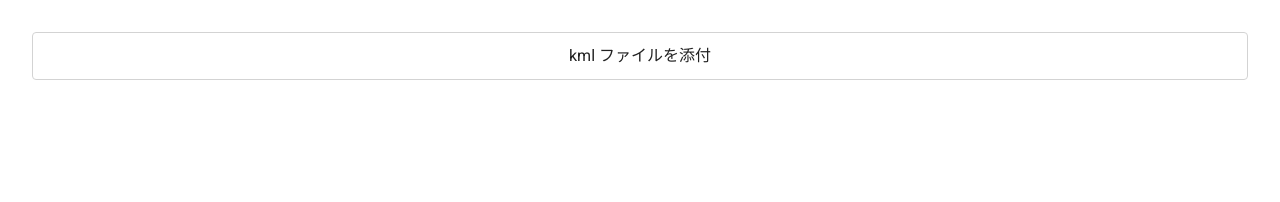
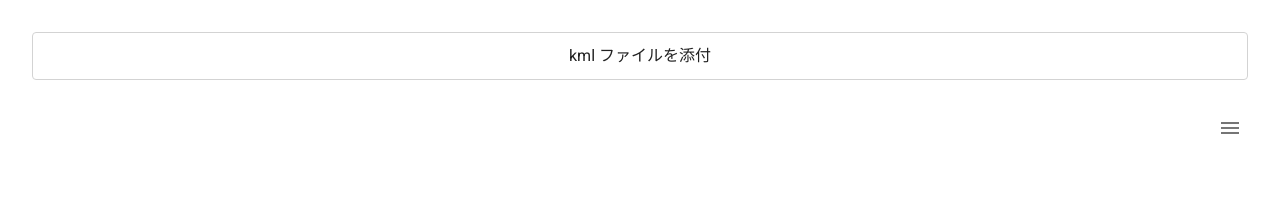
Before and after one commit to 482F/kml-viewer, a Vue app: page / in a window 1280 px wide. Shown: the top 202 px of the page. Built offline with nearby package versions, Linux system fonts and the light colour scheme.

Commit message:
列を非表示にできるように

```diff
--- a/src/components/kml-list-header.vue
+++ b/src/components/kml-list-header.vue
@@ -1,7 +1,9 @@
 <template>
   <v-list-item class="kml-list-header">
+    <div class="left">
       <template v-for="(column, i) of columns">
         <resizer
+          v-show="column.show"
           :key="column.name"
           :class="{ 'is-name': i === 0 }"
           :directions="['right']"
@@ -17,11 +19,43 @@
               {{ column.name }}
             </div>
             <v-icon class="icon" v-if="sortMethod.key === column.name">
-            {{ sortMethod.order === 1 ? 'mdi-chevron-up' : 'mdi-chevron-down' }}
+              {{
+                sortMethod.order === 1 ? 'mdi-chevron-up' : 'mdi-chevron-down'
+              }}
+            </v-icon>
+            <v-icon
+              class="icon show-on-hover"
+              v-else
+              @click="column.show = false"
+            >
+              mdi-close
             </v-icon>
           </div>
         </resizer>
       </template>
+    </div>
+    <div class="right">
+      <v-menu offset-y>
+        <template v-slot:activator="{ on }">
+          <v-btn class="icon-button" icon v-on="on">
+            <v-icon>mdi-menu</v-icon>
+          </v-btn>
+        </template>
+        <div class="kml-list-header-menu">
+          <v-list>
+            <v-list-item
+              v-for="column of columns"
+              :key="column"
+              v-show="!column.show"
+              @click="column.show = true"
+              :ripple="false"
+            >
+              {{ column.name }}
+            </v-list-item>
+          </v-list>
+        </div>
+      </v-menu>
+    </div>
   </v-list-item>
 </template>
 
@@ -57,8 +91,27 @@ export default {
 <style lang="scss" scoped>
 .kml-list-header {
   user-select: none;
+  display: flex;
+  justify-content: space-between;
+  .right,
+  .left {
+    display: flex;
+    width: fit-content;
+  }
+  .right {
+    flex-grow: 1;
+    height: 48px;
+    justify-content: flex-end;
+    align-items: center;
+    position: sticky;
+    right: 0;
+    > * {
+      background-color: white;
+    }
+  }
   .cell {
     cursor: pointer;
+    background-color: white;
     padding: 0 8px;
     height: 48px;
     transition: background-color 0.2s;
@@ -75,12 +128,31 @@ export default {
       overflow: hidden;
     }
   }
+  .icon-button {
+    position: sticky;
+    right: 0;
+  }
 }
 </style>
 
 <style lang="scss" scoped>
+.kml-list-header {
   .is-name {
     position: sticky;
     left: 0;
   }
+  .cell {
+    &:not(:hover) {
+      .show-on-hover {
+        display: none;
+      }
+    }
+  }
+}
 </style>
+
+<style lang="scss">
+.kml-list-header-menu {
+  background-color: white;
+}
+</style>
--- a/src/components/kml-list-item.vue
+++ b/src/components/kml-list-item.vue
@@ -5,7 +5,8 @@
       :style="{ '--image-height': imageHeight + 'px' }"
     >
       <kml-list-cell
-        v-for="({ name, width }, i) of columns"
+        v-for="({ name, width, show }, i) of columns"
+        v-show="show"
         :class="{ 'is-name': i === 0 }"
         :key="name"
         :width="width"
@@ -75,6 +76,9 @@ export default {
   height: 110px;
   display: flex;
   justify-content: center;
+  > .v-list-item {
+    padding: 0;
+  }
   .is-name {
     position: sticky;
     left: 0;
--- a/src/components/kml-viewer.vue
+++ b/src/components/kml-viewer.vue
@@ -110,7 +110,11 @@ export default {
 
       const columns = Array.from(
         new Set(rows.map((datum) => Object.keys(datum)).flat())
-      ).map((name) => ({ name, width: 100 }))
+      ).map((name) => ({
+        name,
+        width: 100,
+        show: true,
+      }))
 
       rows.forEach((row) => {
         for (const column of columns) {
@@ -158,8 +162,10 @@ export default {
   }
   > .list {
     width: fit-content;
+    min-width: 100%;
     padding: 0;
     .header {
+      padding: 0;
       padding-top: 24px;
       background-color: white;
       position: sticky;
```
Lines whose indentation alone changed are shown as unchanged.
